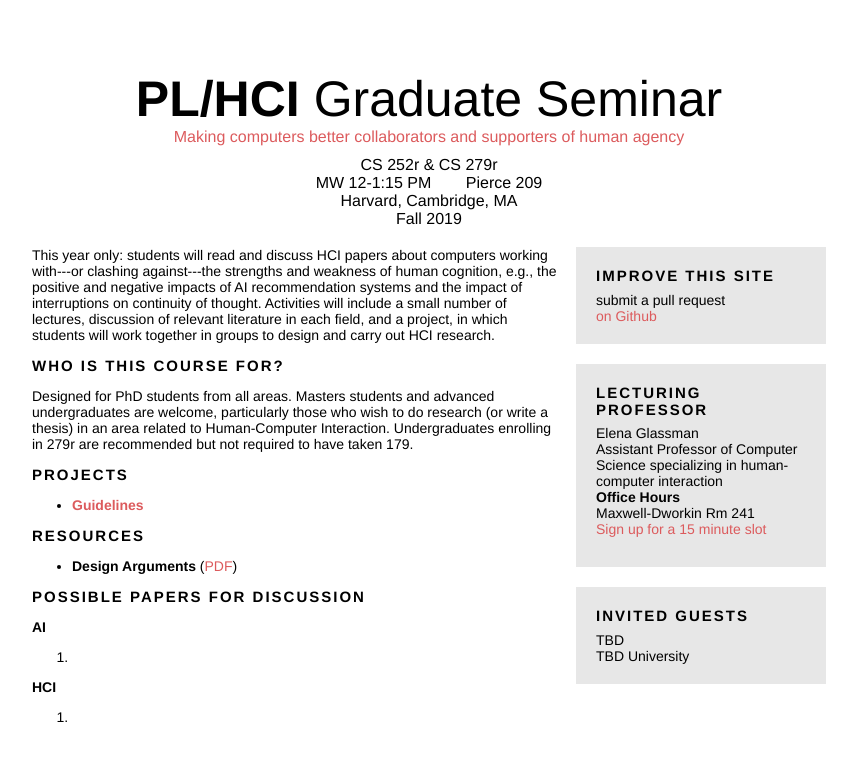
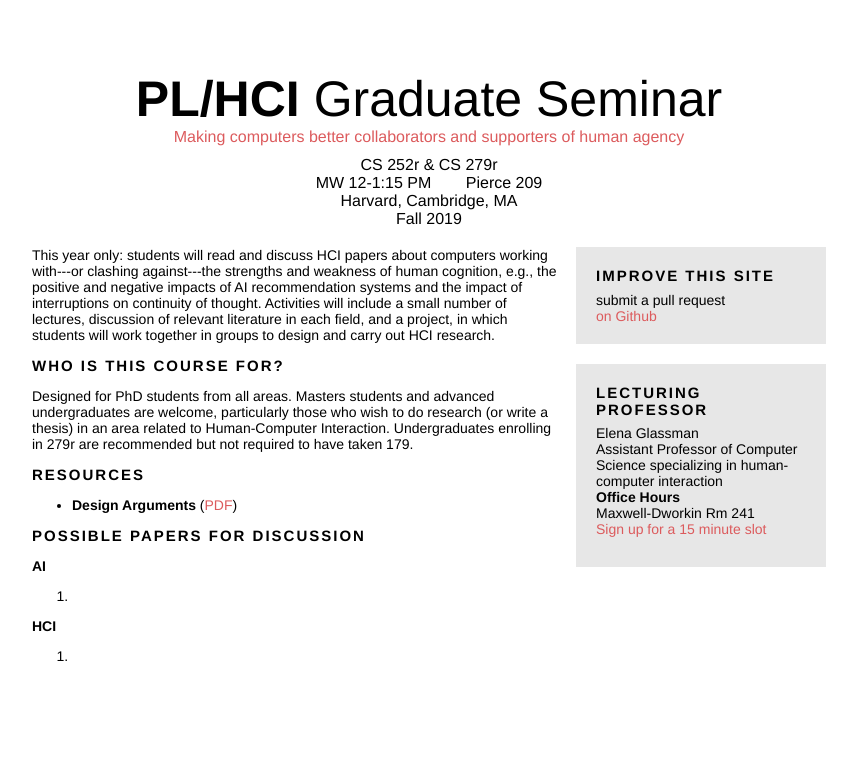
Before and after one commit to eglassman/ai-hci-seminar, a Jekyll site: the page built from index.html, in a window 1280 px wide. Shown: the top 761 px of the page, without its empty margins (211-1068 px from the left). Built offline with Jekyll 4.4.1, drawn with Linux system fonts in a browser that asks for light colours.

Commit message:
Update index.html

```diff
--- a/index.html
+++ b/index.html
@@ -38,7 +38,7 @@
     </p>
     </div> -->
 
-    <div class="header lead">
+<!--     <div class="header lead">
       Projects
     </div>
 
@@ -46,7 +46,7 @@
       <ul>
         <li><a href="projects"><b>Guidelines</b></a></li>
       </ul>
-    </div>
+    </div> -->
 
     <div class="header lead">
       Resources
@@ -166,7 +166,7 @@
       </div>
     </div>
   </div>
-
+<!--
   <div class="box">
     <div class="header lead">
     Invited Guests
@@ -180,7 +180,7 @@
         TBD University
       </div>
     </div>
-  </div>
+  </div> -->
 
 <!--
   <div class="box">
```
